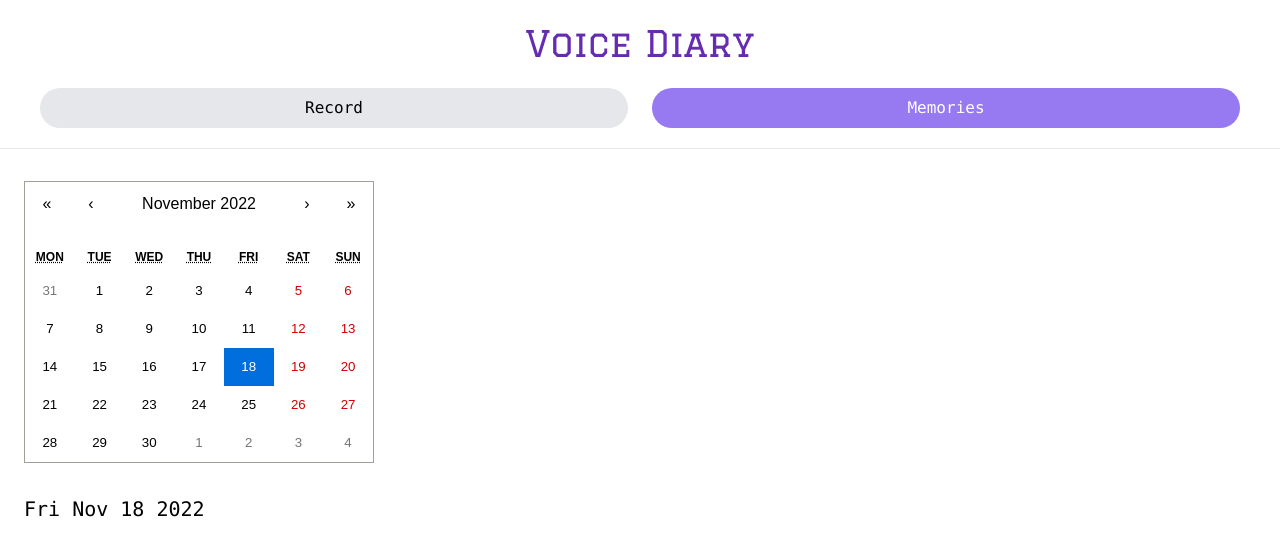
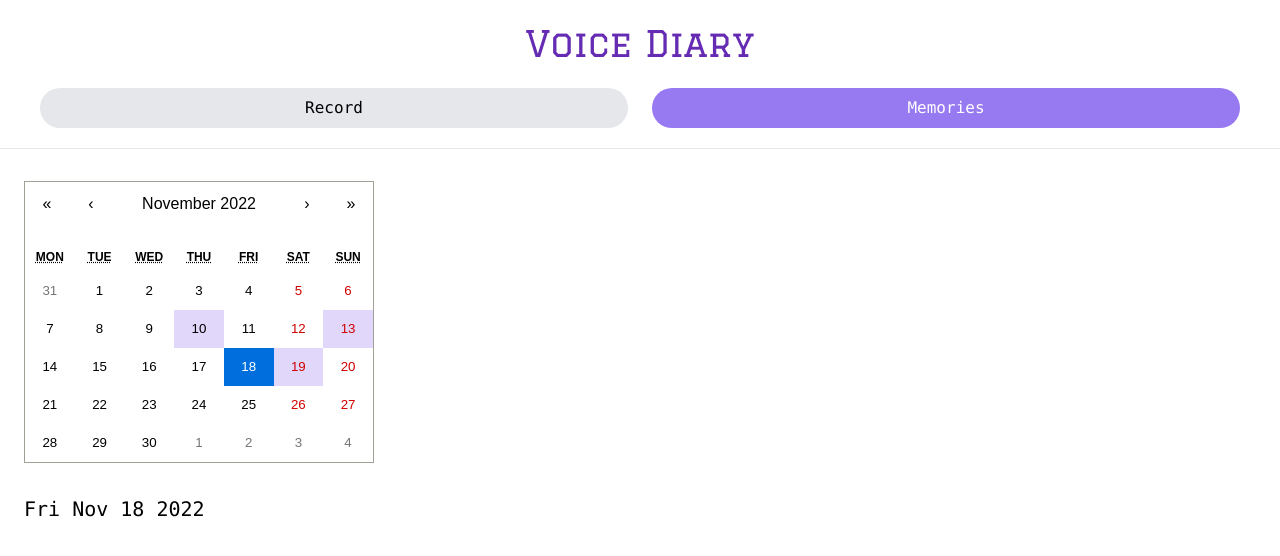
Before and after one commit to 397-f22/VoiceDiary, a React (Vite) app: page /memories in a window 1280 px wide. Shown: the top 556 px of the page. Built offline with nearby package versions, Linux system fonts and the light colour scheme; what @speechly/speech-recognition-polyfill would draw is missing.

Commit message:
highlighted days with records

```diff
--- a/src/components/Calendar.tsx
+++ b/src/components/Calendar.tsx
@@ -1,23 +1,33 @@
-import Calendar from 'react-calendar';
+import Calendar, { CalendarTileProperties } from 'react-calendar';
 import 'react-calendar/dist/Calendar.css';
 // TODO: add type
 
-
-
-const VoiceCalendar = ({ selectedDate, setSelectedDate, memoryDates }: any) => {
-  const tileClassName = ({ date, view }: any ) => {
-    if (memoryDates.find(({memdate} : any) => memdate === date)) {
-      return 'highlightedDates';
-    }
-    return '';
-  }
-
+const VoiceCalendar = ({
+  selectedDate,
+  setSelectedDate,
+  memoryDates,
+}: {
+  selectedDate: Date;
+  setSelectedDate: React.Dispatch<React.SetStateAction<Date>>;
+  memoryDates: Date[];
+}) => {
+  const tileClassName = ({ date }: CalendarTileProperties) => {
+    return memoryDates.find(
+      (memDate: Date) =>
+        memDate.getMonth() === date.getMonth() &&
+        memDate.getDate() === date.getDate()
+    )
+      ? 'bg-accent'
+      : '';
+  };
 
   return (
     <div className="mx-6">
-      <Calendar value={selectedDate}
-                onChange={setSelectedDate}
-                tileClassName={tileClassName} />
+      <Calendar
+        value={selectedDate}
+        onChange={setSelectedDate}
+        tileClassName={tileClassName}
+      />
     </div>
   );
 };
--- a/src/components/Memories.tsx
+++ b/src/components/Memories.tsx
@@ -21,7 +21,7 @@ const Memories = ({ memoryEntries }: MemoriesProps) => {
       <VoiceCalender
         selectedDate={selectedDate}
         setSelectedDate={setSelectedDate}
-        memoryDates={memoryEntries.map((entry) => entry.datetime.getDate())}
+        memoryDates={memoryEntries.map((entry) => entry.datetime)}
       />
       <div className="flex flex-col gap-4">
         <div className="flex flex-col mx-6 gap-3">
```
